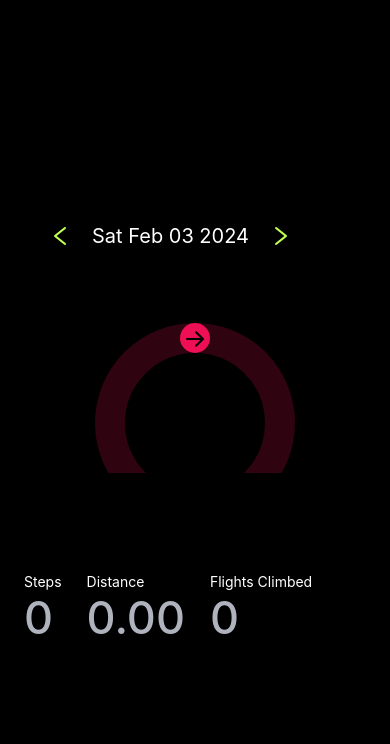
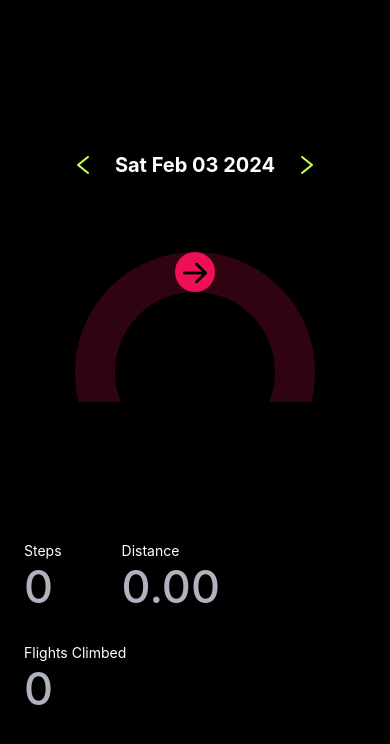
Before and after one commit to DineshKachhot/HealthDataApp, a React Native app: screen / in a window 390 px wide. Shown: the top 744 px of the page. Built offline with nearby package versions, Linux system fonts and the light colour scheme.

Commit message:
Fixed isavailable callback issue

```diff
--- a/App.tsx
+++ b/App.tsx
@@ -36,7 +36,7 @@ export default function App() {
           color="#C3FF53"
         />
       </View>
-      <RingProgress progress={steps / GOAL} />
+      <RingProgress progress={steps / GOAL} radius={120} strokeWidth={40} />
       <View style={styles.values}>
         <Value label="Steps" value={steps.toString()} />
         <Value label="Distance" value={(distance / 1000).toFixed(2)} />
@@ -54,7 +54,12 @@ const styles = StyleSheet.create({
     justifyContent: "center",
     padding: 24,
   },
-  values: { flexDirection: "row", columnGap: 25, flexWrap: "wrap", rowGap: 50 },
+  values: {
+    flexDirection: "row",
+    columnGap: 60,
+    flexWrap: "wrap",
+    rowGap: 30,
+  },
   valueContainer: {},
   label: { color: "white" },
   value: {
@@ -65,6 +70,7 @@ const styles = StyleSheet.create({
   date: {
     color: "white",
     fontSize: 20,
+    fontWeight: "bold",
   },
   datePicker: {
     alignItems: "center",
@@ -74,5 +80,6 @@ const styles = StyleSheet.create({
     flexDirection: "row",
     justifyContent: "center",
     gap: 20,
+    width: "100%",
   },
 });
--- a/src/hooks/useHealthData.ts
+++ b/src/hooks/useHealthData.ts
@@ -39,8 +39,8 @@ export const useHealthData = (date: Date) => {
     if (Platform.OS !== "ios") {
         return
     }
-    appleHealthKit.isAvailable((isAvailable) => {
-      if (isAvailable) {
+    appleHealthKit.isAvailable((error, results) => {
+      if (!error && results) {
         appleHealthKit.initHealthKit(permissions, (error) => {
             if (error) {
               console.log(error);
@@ -63,7 +63,6 @@ export const useHealthData = (date: Date) => {
       includeManuallyAdded: true,
       unit: appleHealthKit.Constants.Units.meter,
     };
-
     appleHealthKit.getStepCount(options, (error, results) => {
       if (error) {
         console.log(error);
```
